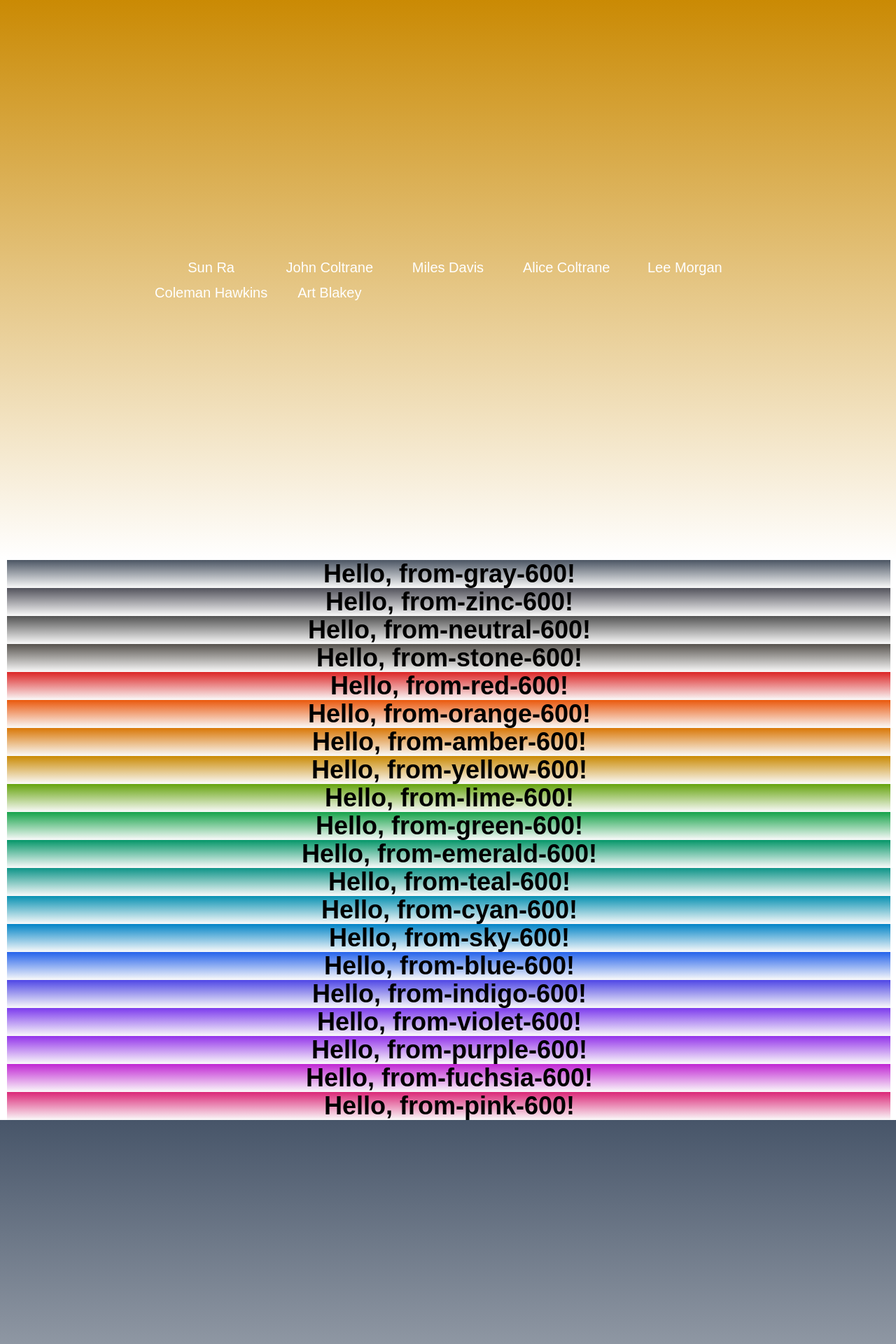
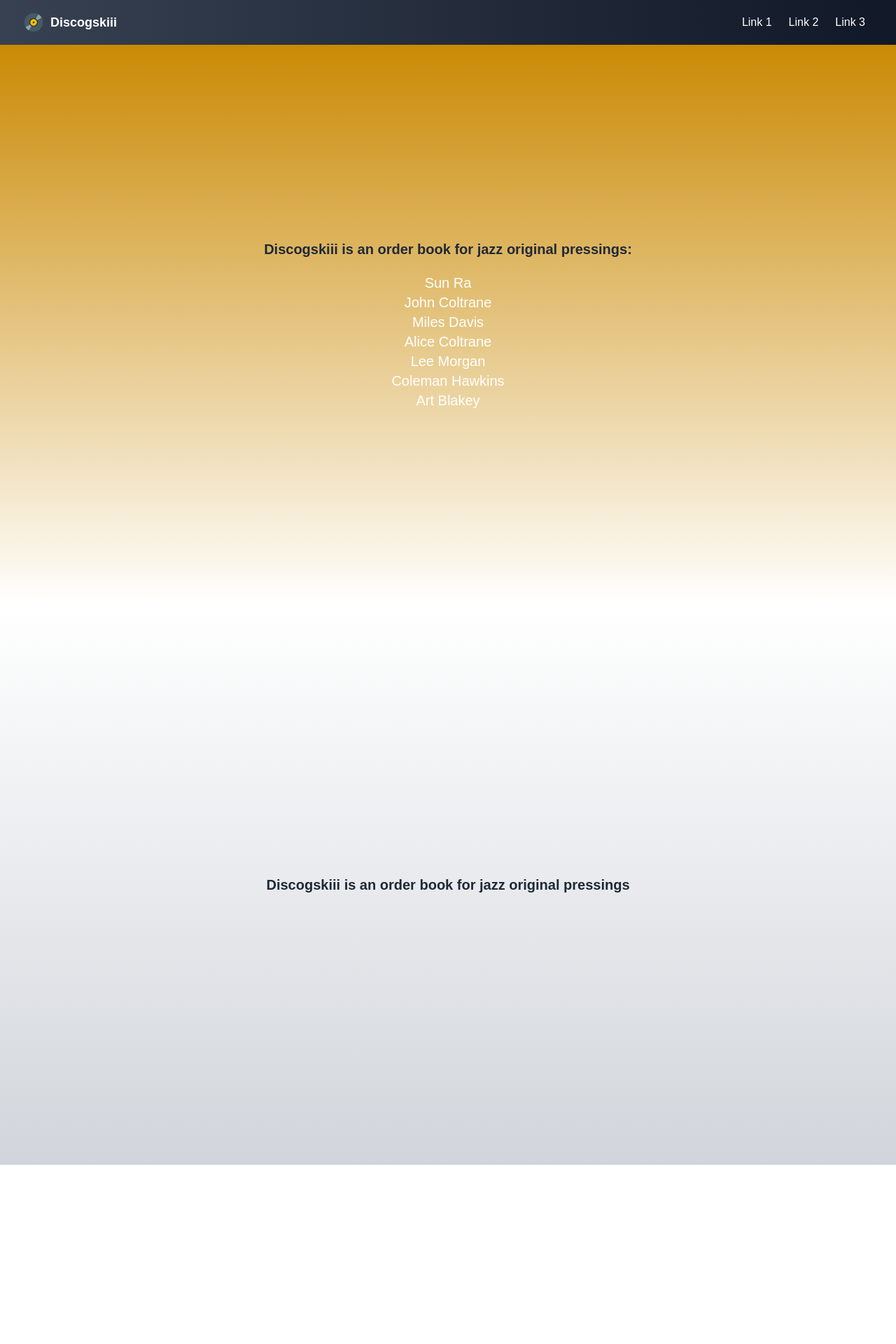
Before and after one commit to mikeygough/discogskiii-django, a Django app: page /firstapp/ in a window 1280 px wide. Shown: the top 1920 px of the page at 70% size. After the commit the page ends 1664 px from the top, so only its background shows below. Run offline with Django 4.2, Linux system fonts and the light colour scheme; some web fonts are replaced.

Commit message:
add navigation, add logo

```diff
--- a/discogskiii/firstapp/templates/firstapp/index.html
+++ b/discogskiii/firstapp/templates/firstapp/index.html
@@ -3,7 +3,10 @@
     <body>
 
         <div class="bg-gradient-to-b from-yellow-600 flex flex-wrap h-screen justify-center items-center text-white space-x-2">
-            <div class="grid grid-cols-5 gap-2 justify-center items-center">
+            <div class="grid justify-center items-center">
+                <div>
+                    <h3 class="font-semibold text-xl text-gray-800 mb-5">Discogskiii is an order book for jazz original pressings:</h3>
+                </div>
                 {% for artist in artist_markets %}
                     <h3 class="text-xl hover:text-white hover:bg-black break-all text-center">
                         <a href="{% url 'firstapp:artist_releases' artist %}">{{ artist }}</a>
@@ -12,22 +15,11 @@
             </div>
         </div>
 
-        <div class="flex h-screen justify-center items-center flex flex-col mx-2 space-x-1 text-center overflow-x-auto">
-            {% for color in colors %}
-                <div class="h-full w-full bg-gradient-to-b {{ color }} to-neutral-50 flex justify-center items-center text-black">
-                    <h1 class="text-4xl font-bold">Hello, {{ color }}!</h1>
-                </div>
-            {% endfor %}
+        <div class="bg-gradient-to-b from-white to-gray-300 flex flex-wrap h-screen justify-center items-center text-white space-x-2">
+            <div>
+                <h3 class="font-semibold text-xl text-gray-800">Discogskiii is an order book for jazz original pressings</h3>
+            </div>
         </div>
-
-
-        {% for color in colors %}
-            <div class="bg-gradient-to-b {{ color }} to-neutral-50 flex h-screen justify-center items-center text-black">
-                <h1 class="text-4xl font-bold break-after-auto">Hello, {{ color }}!</h1>
-            </div>
-        {% endfor %}
-
-
 
     </body>
 {% endblock %}
--- a/discogskiii/firstapp/templates/firstapp/layout.html
+++ b/discogskiii/firstapp/templates/firstapp/layout.html
@@ -12,6 +12,26 @@
 
     </head>
     <body>
+
+        <nav class="bg-gradient-to-r from-gray-700 to-gray-900">
+            <div class="max-w-7xl mx-auto px-4 sm:px-6 lg:px-8">
+              <div class="flex justify-between items-center h-16">
+                <div class="flex-shrink-0">
+                  <a href="{% url 'firstapp:index' %}" class="flex items-center">
+                    <img class="h-8 w-8 mr-2" src="/static/firstapp/icons8-music-record-96.png" alt="Logo">
+                    <span class="text-white text-lg font-semibold">Discogskiii</span>
+                  </a>
+                </div>
+                <!-- Add your navigation links here -->
+                <div class="flex">
+                  <a href="#" class="text-white px-3 py-2 hover:bg-blue-700">Link 1</a>
+                  <a href="#" class="text-white px-3 py-2 hover:bg-blue-700">Link 2</a>
+                  <a href="#" class="text-white px-3 py-2 hover:bg-blue-700">Link 3</a>
+                </div>
+              </div>
+            </div>
+          </nav>
+
         {% block body %}
         {% endblock %}
     </body>
--- a/discogskiii/static/css/output.css
+++ b/discogskiii/static/css/output.css
@@ -586,6 +586,14 @@ video {
   margin-left: 1.5rem;
 }
 
+.mr-2 {
+  margin-right: 0.5rem;
+}
+
+.mb-5 {
+  margin-bottom: 1.25rem;
+}
+
 .block {
   display: block;
 }
@@ -622,6 +630,10 @@ video {
   height: 5rem;
 }
 
+.h-8 {
+  height: 2rem;
+}
+
 .w-16 {
   width: 4rem;
 }
@@ -634,12 +646,20 @@ video {
   width: 5rem;
 }
 
+.w-8 {
+  width: 2rem;
+}
+
 .min-w-full {
   min-width: 100%;
 }
 
 .max-w-3xl {
   max-width: 48rem;
+}
+
+.max-w-7xl {
+  max-width: 80rem;
 }
 
 .flex-shrink-0 {
@@ -682,6 +702,10 @@ video {
 
 .justify-center {
   justify-content: center;
+}
+
+.justify-between {
+  justify-content: space-between;
 }
 
 .gap-2 {
@@ -743,6 +767,11 @@ video {
 .bg-gray-200 {
   --tw-bg-opacity: 1;
   background-color: rgb(229 231 235 / var(--tw-bg-opacity));
+}
+
+.bg-blue-600 {
+  --tw-bg-opacity: 1;
+  background-color: rgb(37 99 235 / var(--tw-bg-opacity));
 }
 
 .bg-gradient-to-b {
@@ -921,6 +950,24 @@ video {
   --tw-gradient-stops: var(--tw-gradient-from), var(--tw-gradient-to);
 }
 
+.from-gray-100 {
+  --tw-gradient-from: #f3f4f6 var(--tw-gradient-from-position);
+  --tw-gradient-to: rgb(243 244 246 / 0) var(--tw-gradient-to-position);
+  --tw-gradient-stops: var(--tw-gradient-from), var(--tw-gradient-to);
+}
+
+.from-white {
+  --tw-gradient-from: #fff var(--tw-gradient-from-position);
+  --tw-gradient-to: rgb(255 255 255 / 0) var(--tw-gradient-to-position);
+  --tw-gradient-stops: var(--tw-gradient-from), var(--tw-gradient-to);
+}
+
+.from-gray-700 {
+  --tw-gradient-from: #374151 var(--tw-gradient-from-position);
+  --tw-gradient-to: rgb(55 65 81 / 0) var(--tw-gradient-to-position);
+  --tw-gradient-stops: var(--tw-gradient-from), var(--tw-gradient-to);
+}
+
 .to-neutral-50 {
   --tw-gradient-to: #fafafa var(--tw-gradient-to-position);
 }
@@ -965,6 +1012,14 @@ video {
   --tw-gradient-to: #16a34a var(--tw-gradient-to-position);
 }
 
+.to-gray-300 {
+  --tw-gradient-to: #d1d5db var(--tw-gradient-to-position);
+}
+
+.to-gray-600 {
+  --tw-gradient-to: #4b5563 var(--tw-gradient-to-position);
+}
+
 .object-scale-down {
   -o-object-fit: scale-down;
      object-fit: scale-down;
@@ -998,6 +1053,11 @@ video {
 .py-6 {
   padding-top: 1.5rem;
   padding-bottom: 1.5rem;
+}
+
+.px-3 {
+  padding-left: 0.75rem;
+  padding-right: 0.75rem;
 }
 
 .text-left {
@@ -1057,6 +1117,10 @@ video {
 
 .font-medium {
   font-weight: 500;
+}
+
+.font-semibold {
+  font-weight: 600;
 }
 
 .uppercase {
@@ -1208,6 +1272,11 @@ video {
     margin-left: 0px;
   }
 
+  .sm\:px-6 {
+    padding-left: 1.5rem;
+    padding-right: 1.5rem;
+  }
+
   .sm\:text-center {
     text-align: center;
   }
@@ -1243,6 +1312,11 @@ video {
 }
 
 @media (min-width: 1024px) {
+  .lg\:px-8 {
+    padding-left: 2rem;
+    padding-right: 2rem;
+  }
+
   .lg\:text-6xl {
     font-size: 3.75rem;
     line-height: 1;
```
Also changed, not shown: discogskiii/firstapp/static/firstapp/icons8-music-record-96.png (added).
